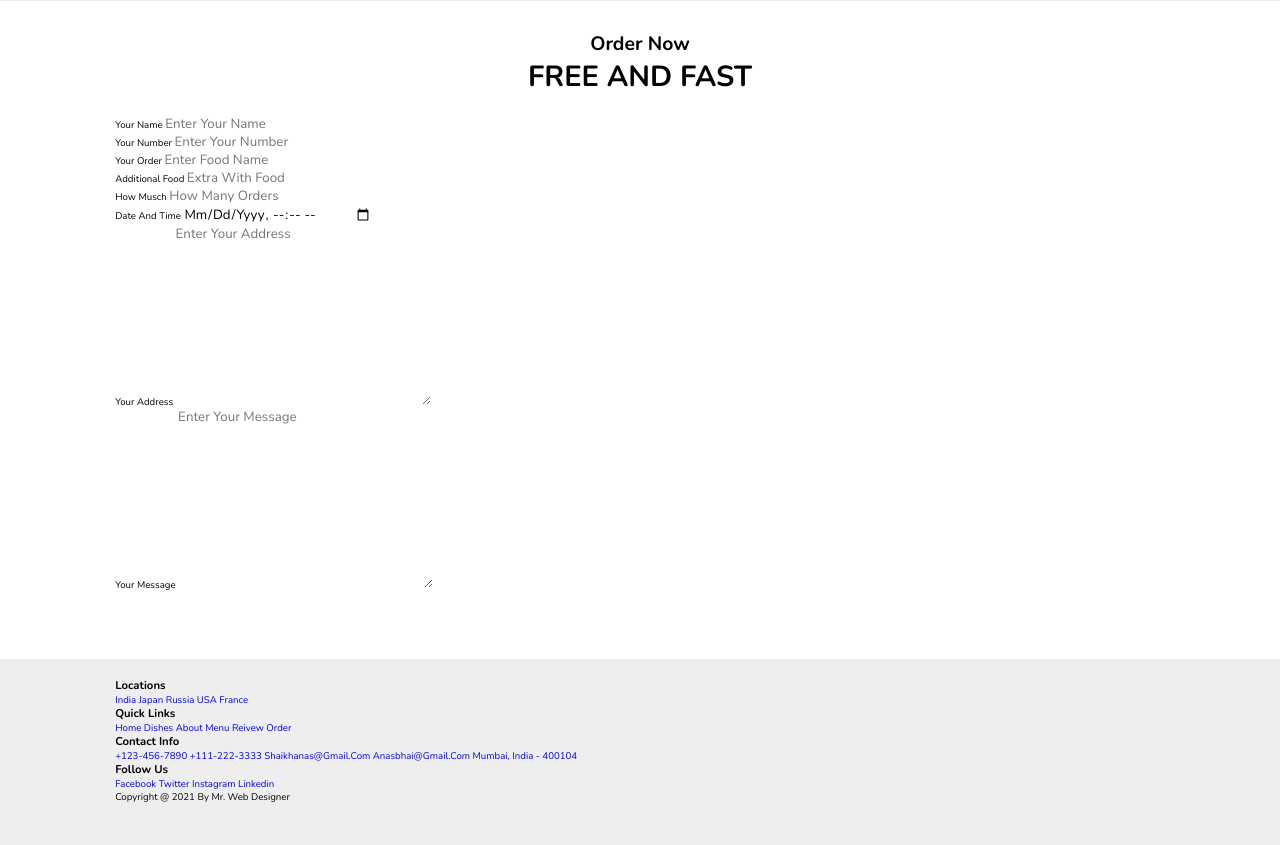
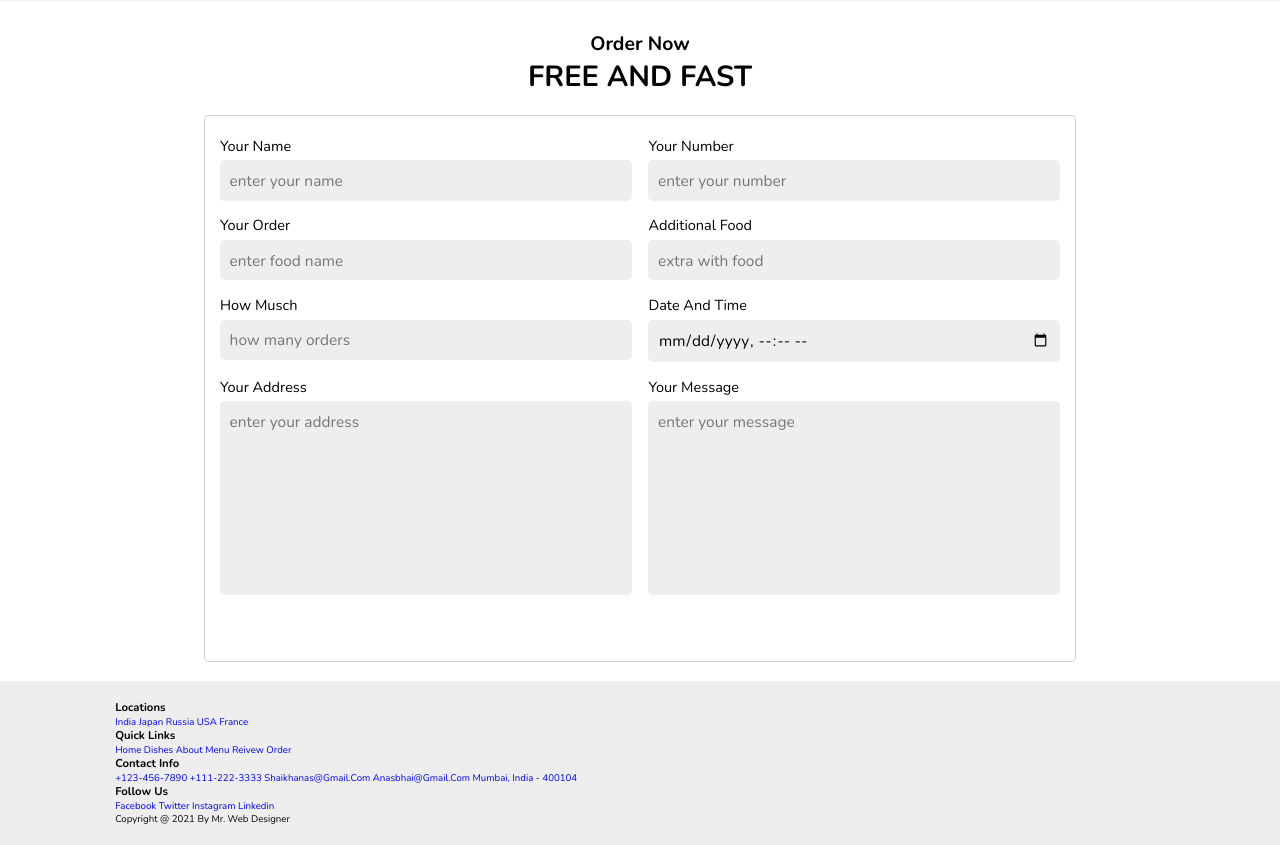
Before and after one commit to cobbaheugene/Food-Ordering-and-Delivery-App, a PHP site: page / in a window 1280 px wide. Shown: the part 2850-3695 px from the top of the page. Before the commit the page ends 3652 px from the top, so only its background shows below. Run offline with PHP 8.4, Linux system fonts and the light colour scheme; some libraries are stand-ins or nearby versions.

Commit message:
Order section styling

```diff
--- a/index.css
+++ b/index.css
@@ -416,3 +416,56 @@ header .icons #menu-bars{
     line-height: 1.8;
     color:var(--light-color);
 }
+
+.order form{
+    max-width:90rem;
+    border-radius: .5rem;
+    box-shadow: var(--box-shadow);
+    border:.1rem solid rgba(0,0,0,.2);
+    background:#fff;
+    padding:1.5rem;
+    margin:0 auto;
+}
+
+.order form .inputBox{
+    display: flex;
+    flex-wrap: wrap;
+    justify-content: space-between;
+}
+
+.order form .inputBox .input{
+    width:49%;
+}
+
+.order form .inputBox .input span{
+    display:block;
+    padding:.5rem 0;
+    font-size: 1.5rem;
+    color:var(--light-color);
+}
+
+.order form .inputBox .input input,
+.order form .inputBox .input textarea{
+    background:#eee;
+    border-radius: .5rem;
+    padding:1rem;
+    font-size: 1.6rem;
+    color:var(--black);
+    text-transform: none;
+    margin-bottom: 1rem;
+    width:100%;
+}
+
+.order form .inputBox .input input:focus,
+.order form .inputBox .input textarea:focus{
+    border:.1rem solid var(--green);
+}
+
+.order form .inputBox .input textarea{
+    height:20rem;
+    resize: none;
+}
+
+.order form .btn{
+    margin-top: 0;
+}
```
